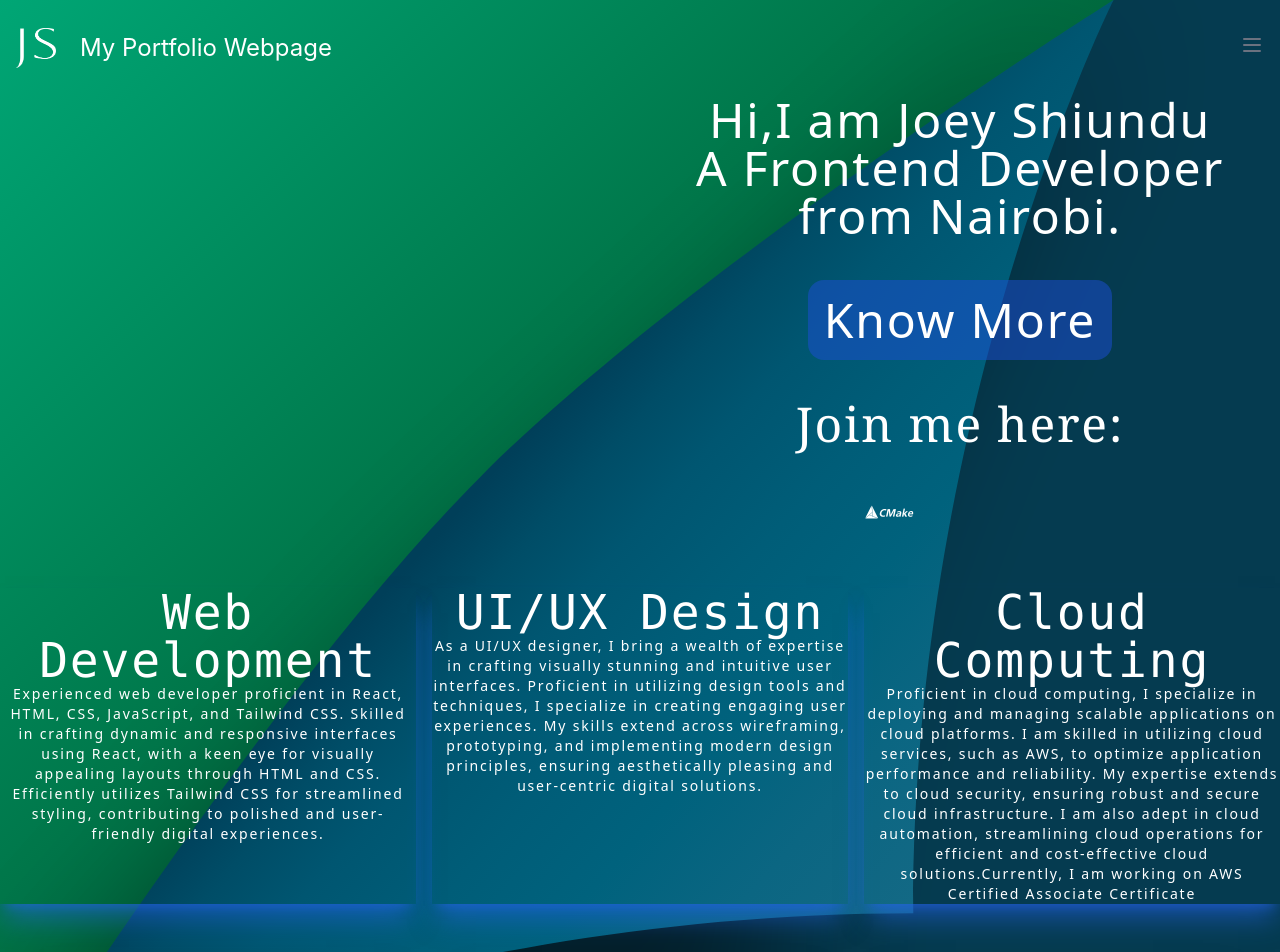
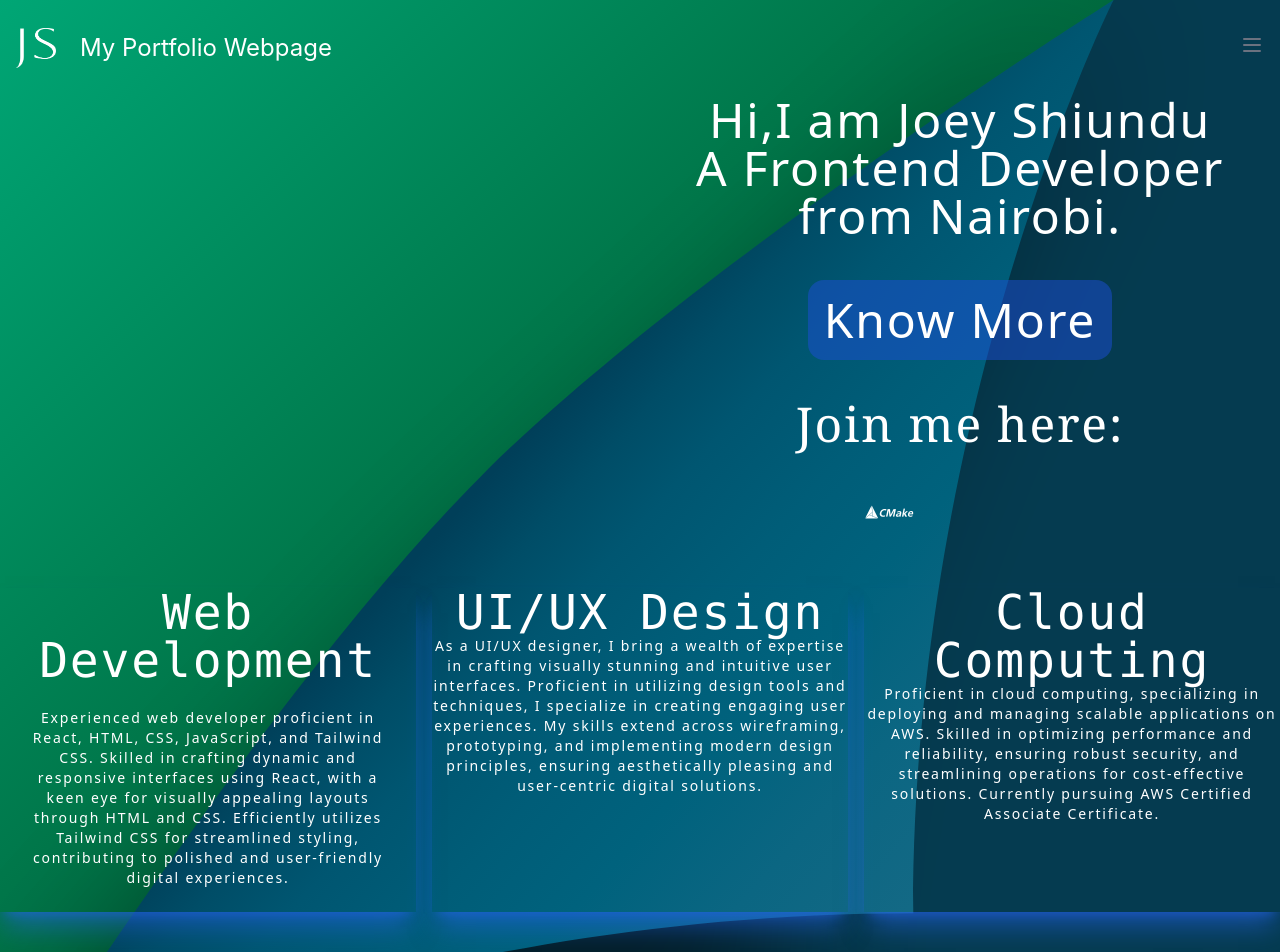
Before and after one commit to joeyshiundu/port, a React (Create React App) app in the folder porto/: page / in a window 1280 px wide. Shown: the top 952 px of the page. Built offline with nearby package versions, Linux system fonts and the light colour scheme.

Commit message:
Refactor slideshow.js: Update text and formatting

```diff
--- a/porto/src/slideshow.js
+++ b/porto/src/slideshow.js
@@ -9,7 +9,7 @@ function Slideshow() {
 
         <div className="flex gap-x-4 max-md:flex-col max-md:m-auto ">
         <div className='  transition ease-in-out delay-150 hover:-translate-y-1 hover:scale-110 hover:bg-blue-600/30 duration-400 ...  container space-y-10 p-auto text-5xl shadow-xl  shadow-blue-600/50 font-mono max-md:text-3xl ' >Web Development
-            <p className="text-sm font-sans  ">
+            <p className="text-sm font-sans p-6 ">
               Experienced web developer proficient in React, HTML, CSS, JavaScript, and Tailwind CSS. Skilled in crafting dynamic and responsive interfaces using React, with a keen eye for visually appealing layouts through HTML and CSS. Efficiently utilizes Tailwind CSS for streamlined styling, contributing to polished and user-friendly digital experiences.</p>
         </div>
         <div className=' container  px-auto text-5xl shadow-xl shadow-blue-600/50 font-mono transition ease-in-out delay-150 hover:-translate-y-1 hover:scale-110 max-md:text-3xl hover:bg-blue-500/50 duration-500 ...'>UI/UX Design
@@ -17,7 +17,7 @@ function Slideshow() {
         </div>
         <div className=' container px-auto text-5xl shadow-xl font-mono shadow-blue-600/50 transition ease-in-out delay-150  hover:-translate-y-1 hover:scale-110 max-md:text-3xl hover:bg-blue-500/50 duration-500 ... '>Cloud Computing
             <p className="text-sm font-sans">
-        Proficient in cloud computing, I specialize in deploying and managing scalable applications on cloud platforms. I am skilled in utilizing cloud services, such as AWS, to optimize application performance and reliability. My expertise extends to cloud security, ensuring robust and secure cloud infrastructure. I am also adept in cloud automation, streamlining cloud operations for efficient and cost-effective cloud solutions.Currently, I am working on AWS Certified Associate Certificate
+            Proficient in cloud computing, specializing in deploying and managing scalable applications on AWS. Skilled in optimizing performance and reliability, ensuring robust security, and streamlining operations for cost-effective solutions. Currently pursuing AWS Certified Associate Certificate.
         </p>
         </div>
 
```
